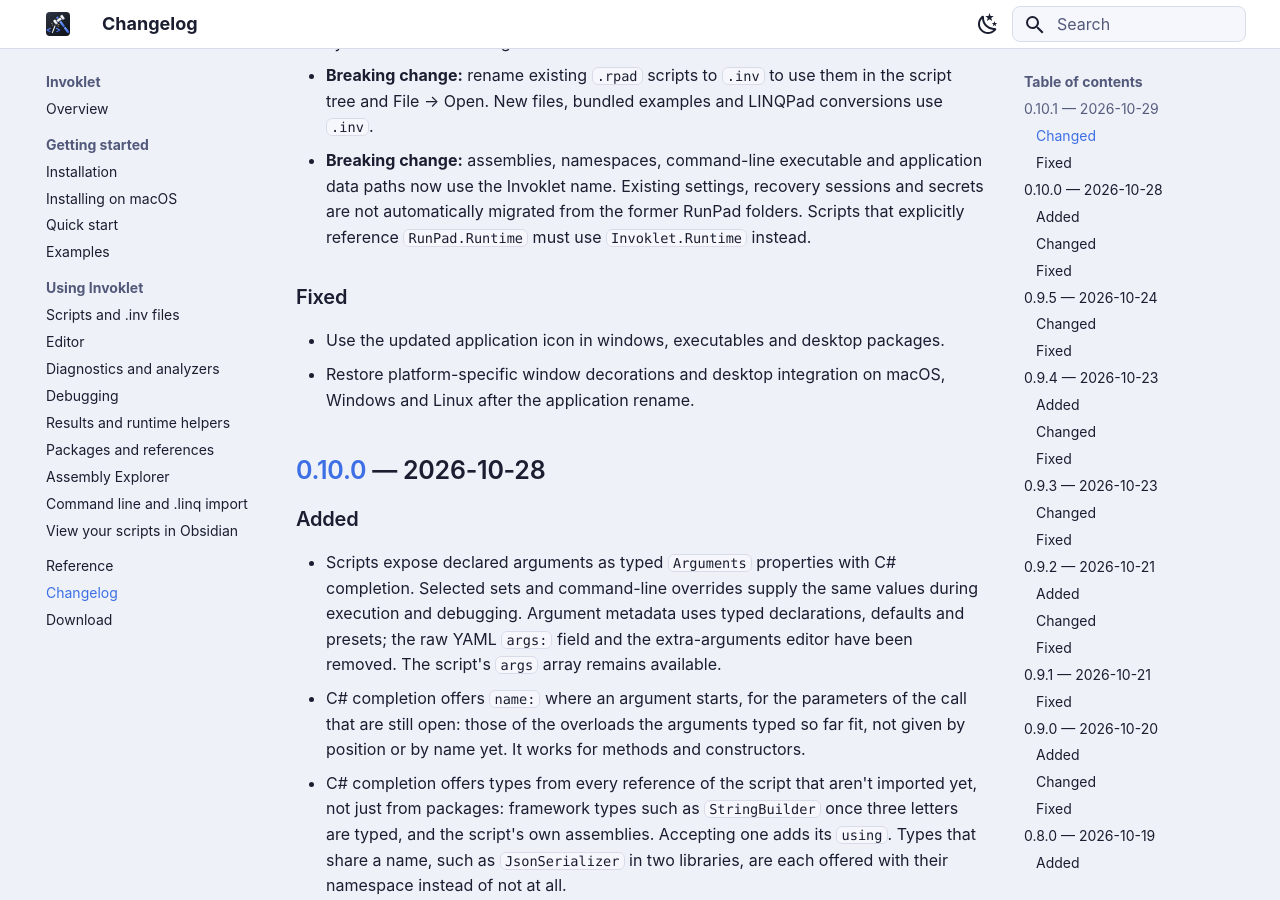
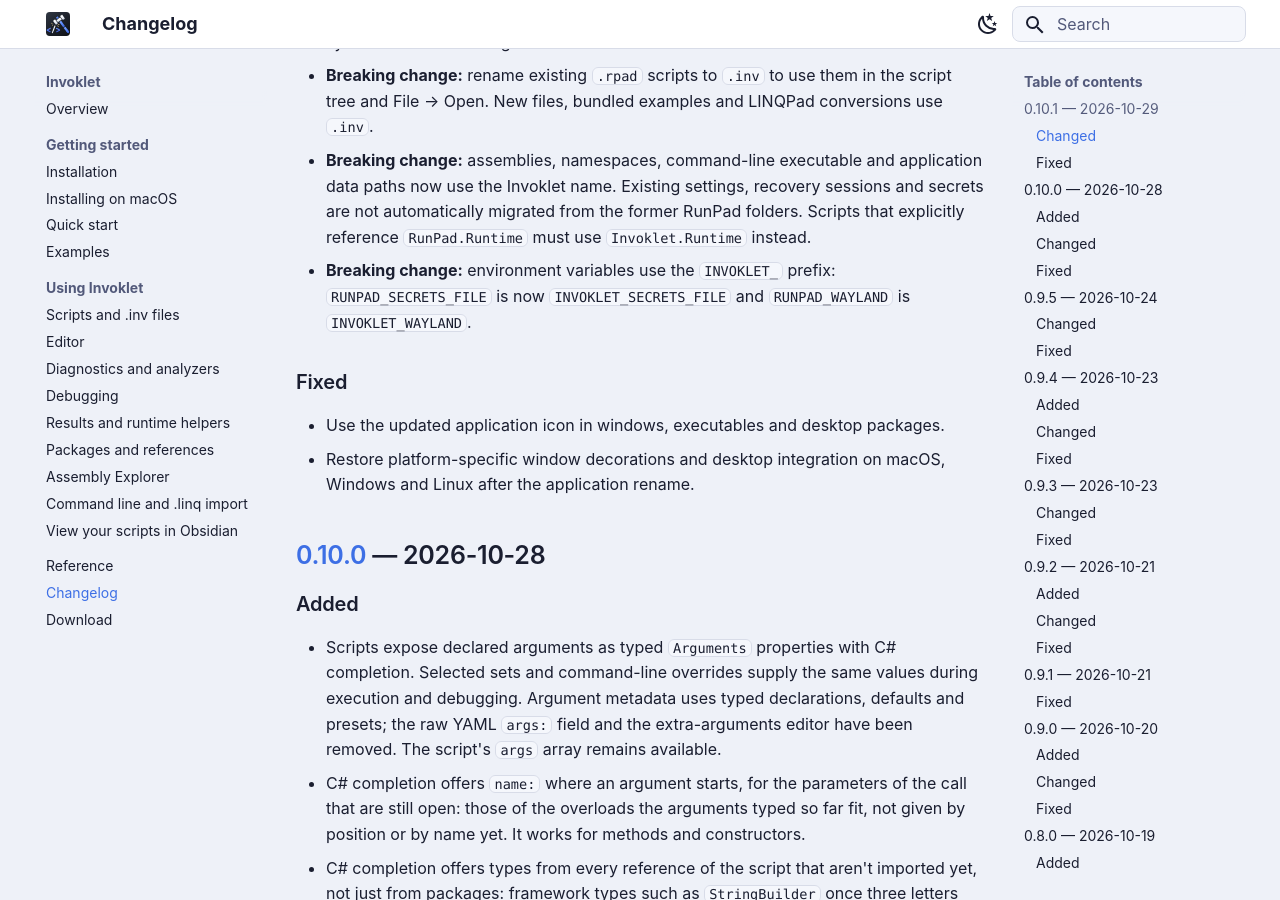
Before and after one commit to campforge/run-pad-docs, an MkDocs documentation site: the page built from docs/site/changelog.md, in a window 1280 px wide and 900 px high, scrolled down 424 px. Built offline with MkDocs 1.6.1 and Material for MkDocs 9.7.7, drawn with Linux system fonts in a browser that asks for light colours.

Commit message:
Document the INVOKLET_ environment variable names
results.md still named RUNPAD_SECRETS_FILE and reference.md the
interim Invoklet_SECRETS_FILE; both are INVOKLET_SECRETS_FILE now, as
are the debugger override and the screenshot script's variable. The
changelog mirrors the 0.10.1 breaking-change note.

Co-Authored-By: Claude Opus 5.5 <noreply@anthropic.com>

```diff
--- a/docs/site/changelog.md
+++ b/docs/site/changelog.md
@@ -23,6 +23,8 @@ Notable changes in each Invoklet release. Downloads are on the
   now use the Invoklet name. Existing settings, recovery sessions and secrets are not automatically
   migrated from the former RunPad folders. Scripts that explicitly reference `RunPad.Runtime` must
   use `Invoklet.Runtime` instead.
+- **Breaking change:** environment variables use the `INVOKLET_` prefix: `RUNPAD_SECRETS_FILE` is
+  now `INVOKLET_SECRETS_FILE` and `RUNPAD_WAYLAND` is `INVOKLET_WAYLAND`.
 
 ### Fixed
 
```
Also changed, not shown: docs/GITHUB-PAGES.md (+1 -1 lines), docs/site/reference.md (+1 -1 lines), docs/site/results.md (+2 -2 lines), 1 other file.
